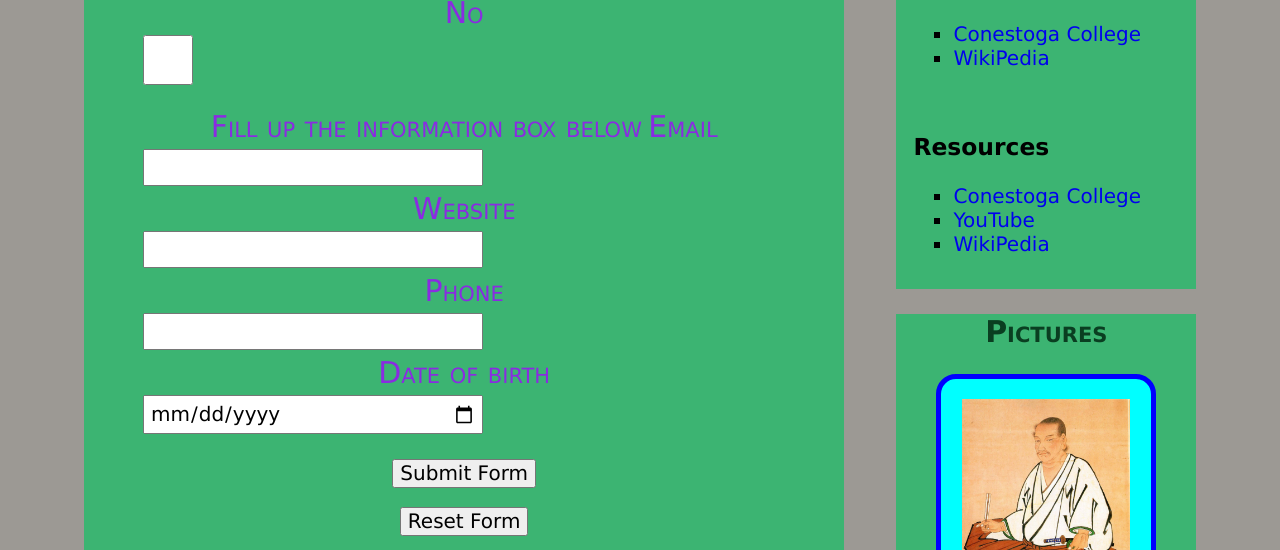
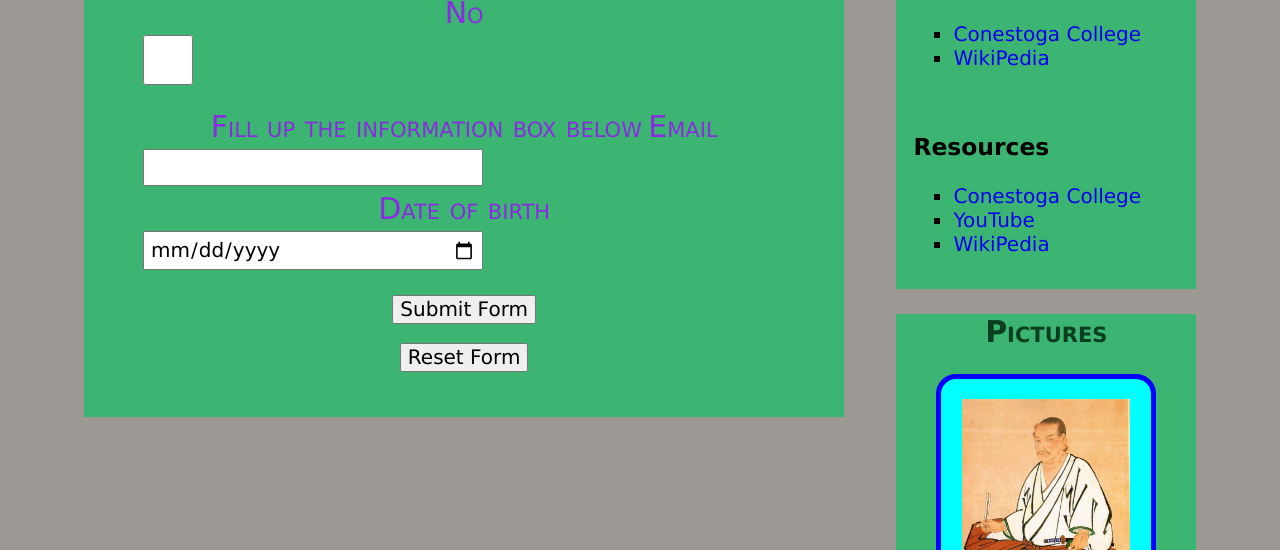
Before and after one commit to rramos3799/html1, a plain HTML site: page contact.html in a window 1280 px wide. Shown: the part 672-1222 px from the top of the page. Drawn offline with Linux system fonts and the light colour scheme.

Commit message:
second commit

```diff
--- a/contact.html
+++ b/contact.html
@@ -47,10 +47,6 @@
                     <label for="information">Fill up the information box below</label>
                     <label for="email">Email</label>
                     <input type="email" name="email" id="email">
-                    <label for="website">Website</label>
-                    <input type="url" name="url" id="website">
-                    <label for="phone">Phone</label>
-                    <input type="tel" name="phone" id="phone">
                     <label for="dob">Date of birth</label>
                     <input type="date" id="dob" name="dob" name="dob" min="1980-01-01">
                 </fieldset>
```
